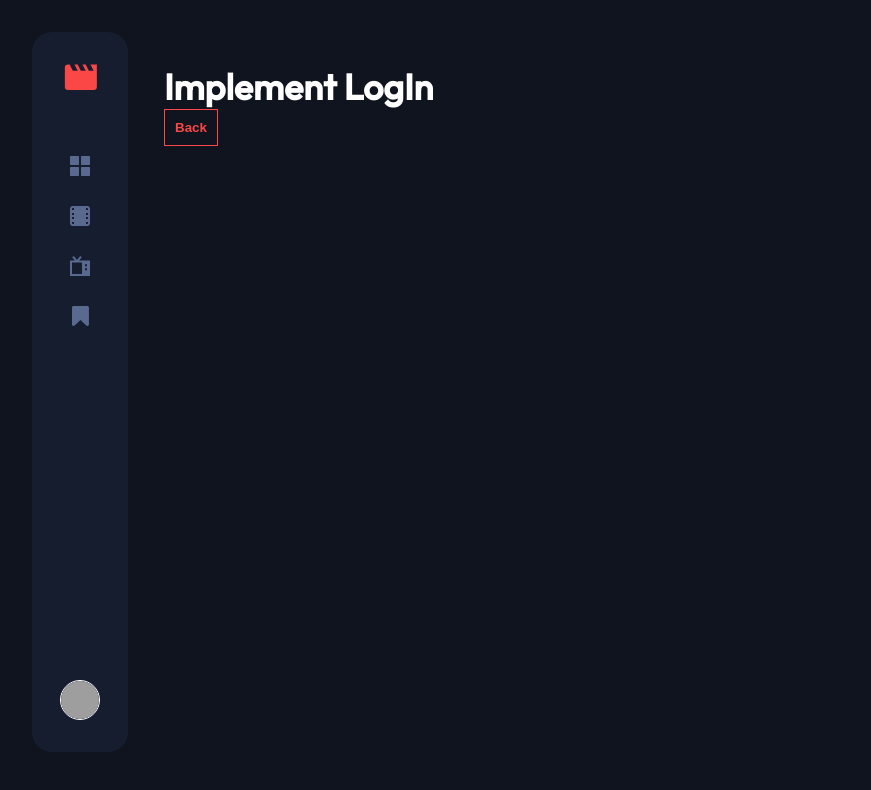
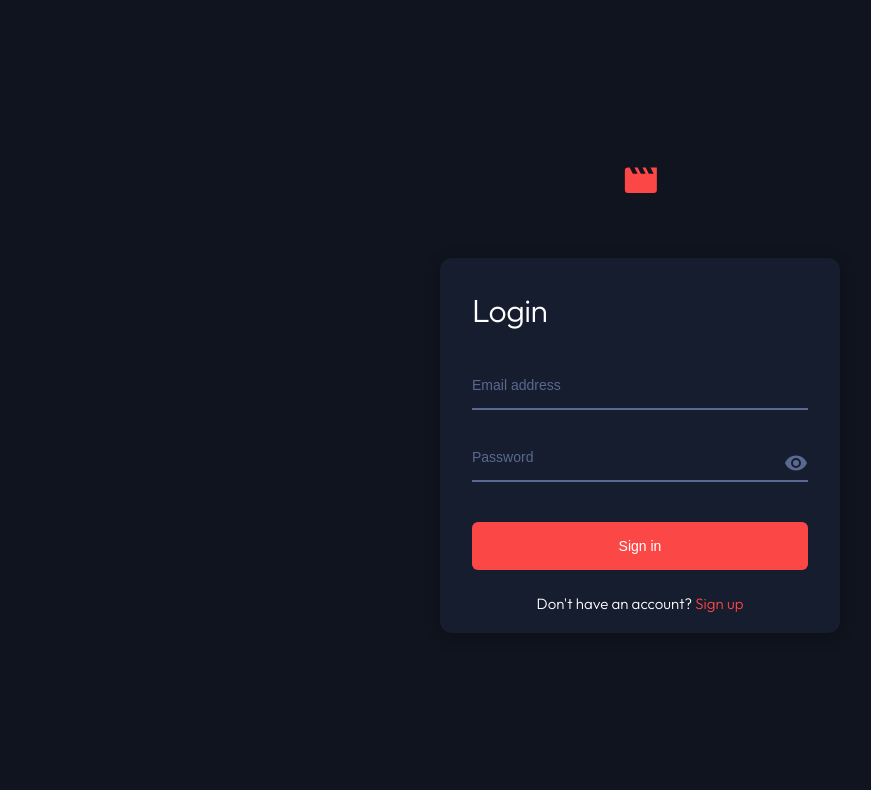
Before and after one commit to cristinakellyt/entertainment-web-app, a Vue app: page /login in a window 1280 px wide. Shown: the top 790 px of the page, without its empty margins (0-871 px from the left). Built offline with nearby package versions, Linux system fonts and the light colour scheme; grey boxes are pictures that could not be loaded.

Commit message:
style(Auth): create login and signup styles

```diff
--- a/src/App.vue
+++ b/src/App.vue
@@ -1,42 +1,11 @@
 <template>
-  <BaseWidth>
-    <NavSideBar />
-    <div class="main-content">
-      <router-view></router-view>
-    </div>
-  </BaseWidth>
+  <RouterView />
 </template>
 
 <script setup>
-import BaseWidth from '@/components/ui/BaseWidth.vue'
-import NavSideBar from '@/components/layout/NavSideBar.vue'
 import { useScreenSizeStore } from '@/stores/screenSizeStore'
+import { RouterView } from 'vue-router'
 
 const screenSizeStore = useScreenSizeStore()
 screenSizeStore.initResponsive()
 </script>
-
-<style scoped lang="scss">
-@import '@/assets/scss/main.scss';
-
-.main-content {
-  margin: pxToRem(32) pxToRem(16) 0 0;
-  padding-left: calc(pxToRem(96) + pxToRem(36));
-}
-
-@include media-query($tablet) {
-  .main-content {
-    margin: pxToRem(98) 0;
-    padding-left: pxToRem(25);
-    padding-right: pxToRem(25);
-  }
-}
-
-@include media-query($mobile-medium) {
-  .main-content {
-    margin: pxToRem(50) 0;
-    padding-left: 0;
-    padding-right: 0;
-  }
-}
-</style>
--- a/src/views/LogInView.vue
+++ b/src/views/LogInView.vue
@@ -1,32 +1,212 @@
 <template>
-  <h1>Implement LogIn</h1>
-  <button class="back-btn" @click="goBack">Back</button>
+  <div class="auth-page">
+    <img src="/logo.svg" />
+    <div class="login-card">
+      <h1>Login</h1>
+      <form class="form" id="login-form" @submit.prevent="login">
+        <div class="form-group">
+          <input
+            class="form-group__input"
+            v-model="email"
+            type="email"
+            id="email"
+            placeholder="Email address"
+            autocomplete="email"
+            required
+          />
+          <label class="form-group__label" for="email">Email address</label>
+        </div>
+
+        <div class="form-group">
+          <input
+            class="form-group__input"
+            v-model="password"
+            :type="isPasswordVisible ? 'show-password' : 'password'"
+            id="password"
+            placeholder="Password"
+            autocomplete="off"
+            required
+          />
+          <label class="form-group__label" for="password">Password</label>
+          <img
+            @click="togglePasswordVisibility"
+            class="eye-password"
+            :src="isPasswordVisible ? hidePasswordIcon : showPasswordIcon"
+            alt="show password"
+          />
+        </div>
+
+        <div class="form-group__btns-options">
+          <button type="submit" form="login-form">Sign in</button>
+          <span class=""
+            >Don't have an account? <RouterLink :to="{ name: 'signup' }"> Sign up</RouterLink>
+          </span>
+        </div>
+      </form>
+    </div>
+  </div>
 </template>
 
 <script setup>
-import { useRouter } from 'vue-router'
-const router = useRouter()
+import { ref } from 'vue'
 
-const goBack = () => {
-  router.back()
+const isPasswordVisible = ref(false)
+const showPasswordIcon = '/ic_eye.svg'
+const hidePasswordIcon = '/ic_eye_off.svg'
+const email = ref('')
+const password = ref('')
+
+const togglePasswordVisibility = () => {
+  isPasswordVisible.value = !isPasswordVisible.value
+}
+
+const login = () => {
+  console.log('login')
+  //TODO: redirect to home page and clean form
 }
 </script>
 
 <style scoped lang="scss">
 @import '@/assets/scss/main.scss';
 
-.back-btn {
-  align-self: flex-start;
-  padding: pxToRem(10);
-  border: 1px solid $red;
-  background-color: transparent;
-  color: $red;
-  font-weight: 600;
-  transition: all 0.3s;
+.auth-page {
+  @extend %flex-column;
+  align-items: center;
+  justify-content: center;
+  width: 100%;
+  height: 100vh;
+  padding: pxToRem(32);
 
-  &:hover {
+  img {
+    margin-bottom: pxToRem(32);
+  }
+}
+
+.login-card {
+  @extend %flex-column;
+  width: pxToRem(400);
+  height: pxToRem(375);
+  background-color: $semi-dark-blue;
+  border-radius: pxToRem(12);
+  padding: pxToRem(32);
+  box-shadow: 0 pxToRem(4) pxToRem(16) rgba(0, 0, 0, 0.25);
+  margin-top: pxToRem(32);
+
+  h1 {
+    @extend %heading-large;
+    margin-bottom: pxToRem(32);
+  }
+
+  .form {
+    @extend %flex-column;
+    width: 100%;
+  }
+}
+
+.form-group {
+  @extend %flex-column;
+  width: 100%;
+  position: relative;
+
+  &__label {
+    opacity: 0;
+    position: absolute;
+    top: 40%;
+    left: pxToRem(16);
+    transform: translateY(-50%);
+    font-size: pxToRem(14);
+    font-weight: 300;
+    line-height: pxToRem(17);
+    font-family: inherit;
+    color: $greyish-blue;
+    display: block;
+    z-index: 100;
+    transition: all 0.3s ease-in-out;
+  }
+
+  &__input {
+    height: pxToRem(48);
+    width: 100%;
+    border: none;
+    padding: pxToRem(12) pxToRem(12) pxToRem(12) 0;
+    background-color: $semi-dark-blue;
+    font-size: pxToRem(14);
+    border-bottom: pxToRem(2) solid $greyish-blue;
+    font-weight: 400;
+    line-height: pxToRem(19);
+    color: $pure-white;
+    margin-bottom: pxToRem(24);
+    transition: all 0.2s ease-in-out;
+
+    &::placeholder {
+      color: $greyish-blue;
+      font-size: pxToRem(14);
+      font-weight: 400;
+      font-family: inherit;
+    }
+
+    &:focus {
+      outline: none;
+      border-bottom: pxToRem(2) solid $pure-white;
+    }
+
+    &:not(:placeholder-shown) + .form-group__label {
+      opacity: 1;
+      top: 0;
+      left: 0;
+      font-size: pxToRem(14);
+    }
+  }
+
+  .eye-password {
+    display: inline-block;
+    height: pxToRem(24);
+    width: pxToRem(24);
+    position: absolute;
+    top: 40%;
+    right: 0;
+    transform: translateY(-50%);
     cursor: pointer;
-    transform: translateY(-4px);
+  }
+}
+
+.form-group__btns-options {
+  @extend %flex-column;
+  gap: pxToRem(24);
+  align-items: center;
+  transition: all 0.3s ease-in-out;
+  margin-top: pxToRem(16);
+
+  span {
+    @extend %body-medium;
+  }
+
+  a {
+    color: $red;
+    cursor: pointer;
+    transition: all 0.3s ease-in-out;
+  }
+
+  a:hover {
+    color: $pure-white;
+  }
+
+  button {
+    height: pxToRem(48);
+    width: 100%;
+    border: none;
+    border-radius: pxToRem(6);
+    background-color: $red;
+    font-size: pxToRem(14);
+    font-weight: 500;
+    color: $pure-white;
+    cursor: pointer;
+    transition: all 0.2s ease-in-out;
+
+    &:hover {
+      background-color: $pure-white;
+      color: $semi-dark-blue;
+    }
   }
 }
 </style>
--- a/src/views/SignUpView.vue
+++ b/src/views/SignUpView.vue
@@ -1,32 +1,213 @@
 <template>
-  <h1>Implement SignUp</h1>
-  <button class="back-btn" @click="goBack">Back</button>
+  <div class="auth-page">
+    <img src="/logo.svg" />
+    <div class="login-card">
+      <h1>Signup</h1>
+      <form class="form" id="login-form" @submit.prevent="signup">
+        <div class="form-group">
+          <input
+            class="form-group__input"
+            v-model="email"
+            type="email"
+            id="email"
+            placeholder="Email address"
+            autocomplete="email"
+            required
+          />
+          <label class="form-group__label" for="email">Email address</label>
+        </div>
+
+        <div class="form-group">
+          <input
+            class="form-group__input"
+            v-model="password"
+            type="password"
+            id="password"
+            placeholder="Password"
+            autocomplete="off"
+            required
+          />
+          <label class="form-group__label" for="password">Password</label>
+        </div>
+
+        <div class="form-group">
+          <input
+            class="form-group__input"
+            v-model="confirmPassword"
+            type="password"
+            id="confirm-password"
+            placeholder="Confirm Password"
+            autocomplete="off"
+            required
+          />
+          <label class="form-group__label" for="password"> Confirm Password</label>
+        </div>
+
+        <div class="form-group__btns-options">
+          <button type="submit" form="login-form">Create an account</button>
+          <span class=""
+            >Already have an account? <RouterLink :to="{ name: 'login' }"> Login</RouterLink>
+          </span>
+        </div>
+      </form>
+    </div>
+  </div>
 </template>
 
 <script setup>
-import { useRouter } from 'vue-router'
-const router = useRouter()
+import { ref } from 'vue'
 
-const goBack = () => {
-  router.back()
+const email = ref('')
+const password = ref('')
+const confirmPassword = ref('')
+
+const signup = () => {
+  console.log('signup')
+  //TODO: redirect to login page and clean form
 }
 </script>
 
 <style scoped lang="scss">
 @import '@/assets/scss/main.scss';
 
-.back-btn {
-  align-self: flex-start;
-  padding: pxToRem(10);
-  border: 1px solid $red;
-  background-color: transparent;
-  color: $red;
-  font-weight: 600;
-  transition: all 0.3s;
+.auth-page {
+  @extend %flex-column;
+  align-items: center;
+  justify-content: center;
+  width: 100%;
+  height: 100vh;
+  padding: pxToRem(32);
 
-  &:hover {
+  img {
+    margin-bottom: pxToRem(32);
+  }
+}
+
+.login-card {
+  @extend %flex-column;
+  width: pxToRem(400);
+  height: max-content;
+  background-color: $semi-dark-blue;
+  border-radius: pxToRem(12);
+  padding: pxToRem(32);
+  box-shadow: 0 pxToRem(4) pxToRem(16) rgba(0, 0, 0, 0.25);
+  margin-top: pxToRem(32);
+
+  h1 {
+    @extend %heading-large;
+    margin-bottom: pxToRem(32);
+  }
+
+  .form {
+    @extend %flex-column;
+    width: 100%;
+  }
+}
+
+.form-group {
+  @extend %flex-column;
+  width: 100%;
+  position: relative;
+
+  &__label {
+    opacity: 0;
+    position: absolute;
+    top: 40%;
+    left: pxToRem(16);
+    transform: translateY(-50%);
+    font-size: pxToRem(14);
+    font-weight: 300;
+    line-height: pxToRem(17);
+    font-family: inherit;
+    color: $greyish-blue;
+    display: block;
+    z-index: 100;
+    transition: all 0.3s ease-in-out;
+  }
+
+  &__input {
+    height: pxToRem(48);
+    width: 100%;
+    border: none;
+    padding: pxToRem(12) pxToRem(12) pxToRem(12) 0;
+    background-color: $semi-dark-blue;
+    font-size: pxToRem(14);
+    border-bottom: pxToRem(2) solid $greyish-blue;
+    font-weight: 400;
+    line-height: pxToRem(19);
+    color: $pure-white;
+    margin-bottom: pxToRem(24);
+    transition: all 0.2s ease-in-out;
+
+    &::placeholder {
+      color: $greyish-blue;
+      font-size: pxToRem(14);
+      font-weight: 400;
+      font-family: inherit;
+    }
+
+    &:focus {
+      outline: none;
+      border-bottom: pxToRem(2) solid $pure-white;
+    }
+
+    &:not(:placeholder-shown) + .form-group__label {
+      opacity: 1;
+      top: 0;
+      left: 0;
+      font-size: pxToRem(14);
+    }
+  }
+
+  .eye-password {
+    display: inline-block;
+    height: pxToRem(24);
+    width: pxToRem(24);
+    position: absolute;
+    top: 40%;
+    right: 0;
+    transform: translateY(-50%);
     cursor: pointer;
-    transform: translateY(-4px);
+  }
+}
+
+.form-group__btns-options {
+  @extend %flex-column;
+  gap: pxToRem(24);
+  align-items: center;
+  transition: all 0.3s ease-in-out;
+  margin-top: pxToRem(16);
+
+  span {
+    @extend %body-medium;
+  }
+
+  a {
+    color: $red;
+    cursor: pointer;
+    transition: all 0.3s ease-in-out;
+  }
+
+  a:hover {
+    color: $pure-white;
+  }
+
+  button {
+    height: pxToRem(48);
+    width: 100%;
+    border: none;
+    border-radius: pxToRem(6);
+    background-color: $red;
+    font-size: pxToRem(14);
+    font-weight: 500;
+    color: $pure-white;
+    cursor: pointer;
+    transition: all 0.2s ease-in-out;
+
+    &:hover {
+      background-color: $pure-white;
+      color: $semi-dark-blue;
+    }
   }
 }
 </style>
```
Also changed, not shown: src/views/UserPageView.vue (+30 -0 lines), public/ic_eye.svg (added), public/ic_eye_off.svg (added), src/assets/scss/abstract/_variables.scss (line endings or trailing spaces).
